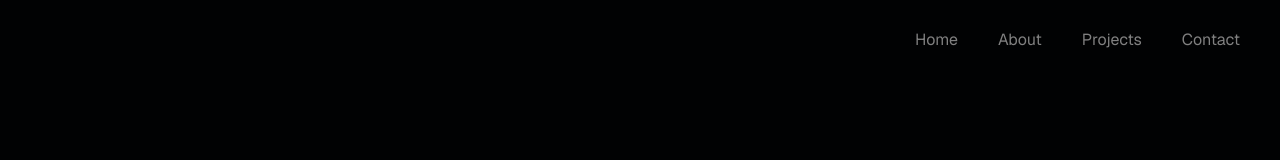
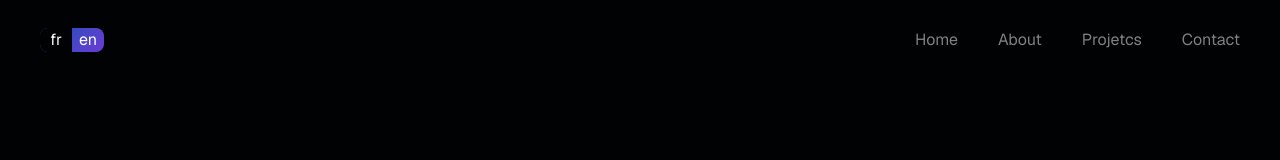
Before and after one commit to poitouBenjamin/portfolio, a Next.js app: page /en in a window 1280 px wide. Shown: the top 160 px of the page. Built offline with nearby package versions, Linux system fonts and the light colour scheme.

Commit message:
toggler : add switch logic to switch from a lang to an other

```diff
--- a/components/NavBar.tsx
+++ b/components/NavBar.tsx
@@ -1,21 +1,45 @@
 "use client";
-
+import { useTranslations } from "next-intl";
 import { Menu, X } from "lucide-react";
 import { useState } from "react";
+import { useRouter } from "next/navigation";
 
-const navItems = [
-  { title: "Home", href: "#heroSection" },
-  { title: "About", href: "#aboutSection" },
-  { title: "Projects", href: "#projectSection" },
-  { title: "Contact", href: "#getInTouchSection" },
-];
+export default function NavBar({ locale }: { locale: string }) {
+  const [isMenuExpended, setIsMenuExpended] = useState<boolean>(false);
+  const [currentLang, setCurrentLang] = useState<string>(locale);
+  const t = useTranslations("NavBar");
+  const router = useRouter();
 
-export default function NavBar() {
-  const [isMenuExpended, setIsMenuExpended] = useState<boolean>(false);
+  const navItems = [
+    { title: t("home"), href: "#heroSection" },
+    { title: t("about"), href: "#aboutSection" },
+    { title: t("projects"), href: "#projectSection" },
+    { title: t("contact"), href: "#getInTouchSection" },
+  ];
+
+  function handleLang(lang: string) {
+    const nextLang = lang === "fr" ? "en" : "fr";
+    setCurrentLang(nextLang);
+    router.replace(`/${nextLang}`);
+  }
 
   return (
-    // On enlève "hidden" ici pour que le conteneur existe sur mobile
-    <header className="fixed top-0 right-0 z-50 w-full flex justify-end items-center px-10 h-[10dvh] bg-background">
+    <header className="fixed top-0 right-0 z-50 w-full flex justify-between items-center px-10 h-[10dvh] bg-background">
+      <div className="btn-gradient flex items-center rounded-md ">
+        <button
+          className={`w-8 text-center ${currentLang === "fr" ? "" : "bg-background"} cursor-pointer`}
+          onClick={() => handleLang(locale)}
+        >
+          fr
+        </button>
+        <button
+          className={`w-8 text-center ${currentLang === "fr" ? "bg-background" : ""} cursor-pointer`}
+          onClick={() => handleLang(locale)}
+        >
+          en
+        </button>
+      </div>
+
       <ul className="hidden md:flex gap-10">
         {navItems.map((navItem, idx) => (
           <li
```
